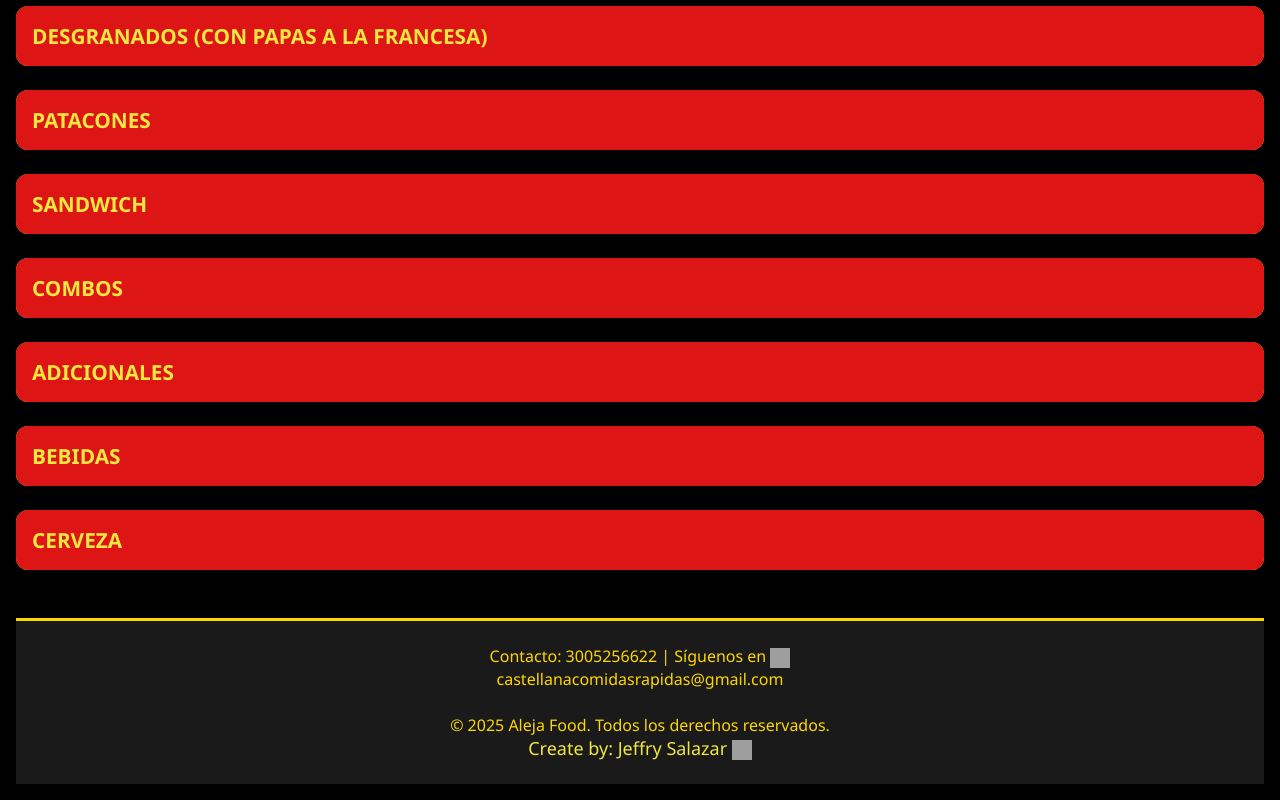
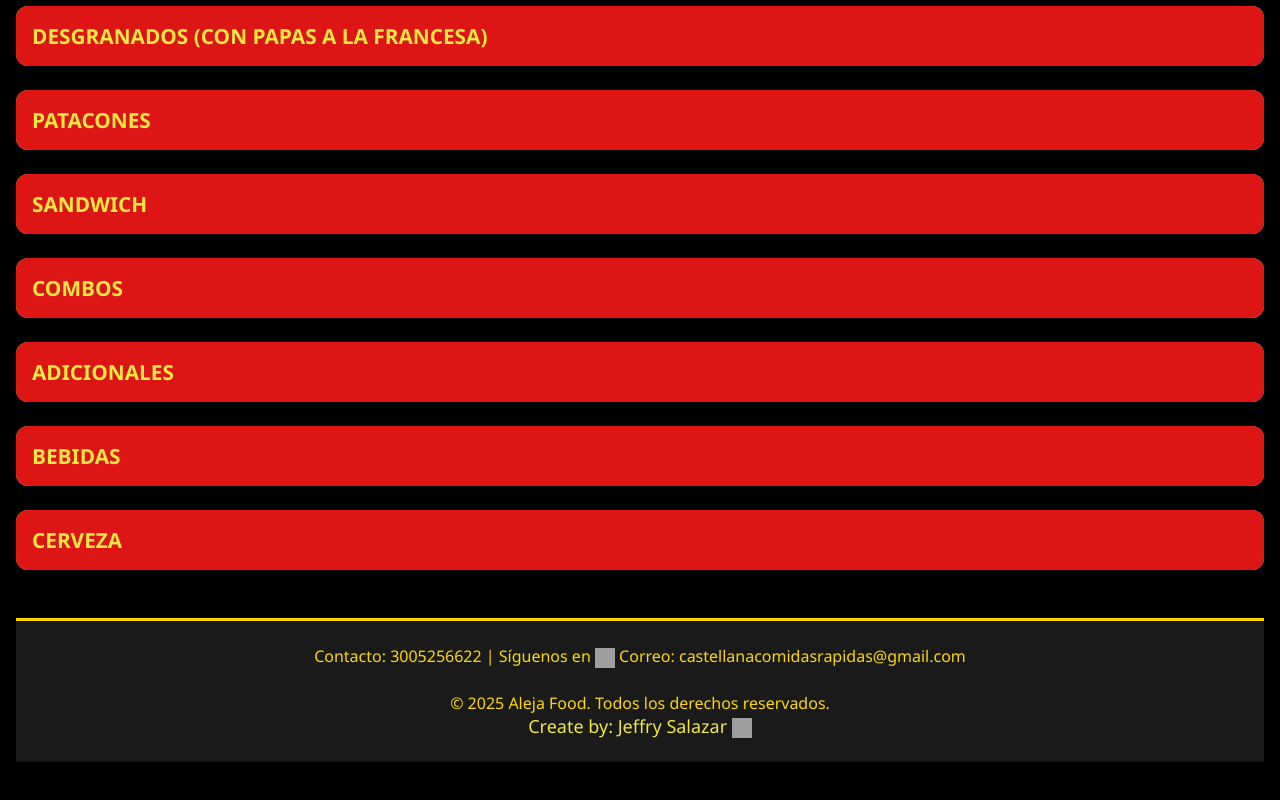
Before and after one commit to Jeff-23/Men-_Aleja_Food, a plain HTML site: page index.html in a window 1280 px wide. Shown: the part 850-1650 px from the top of the page. After the commit the page ends 1628 px from the top, so only its background shows below. Drawn offline with Linux system fonts and the light colour scheme; grey boxes are pictures that could not be loaded.

Commit message:
Update index.html
Actualizando correo en footer

```diff
--- a/index.html
+++ b/index.html
@@ -273,8 +273,8 @@
 
 <footer>
     <p>Contacto: 3005256622 | Síguenos en
-  <img src="https://cdn-icons-png.flaticon.com/512/174/174855.png" alt="Instagram" style="width: 20px; height: 20px; vertical-align: middle;"></p>
-       <p>castellanacomidasrapidas@gmail.com</p>
+  <img src="https://cdn-icons-png.flaticon.com/512/174/174855.png" alt="Instagram" style="width: 20px; height: 20px; vertical-align: middle;">
+       Correo: castellanacomidasrapidas@gmail.com</p>
       <a href="https://www.instagram.com/aleja.food" target="_blank" style="text-decoration: none; font-size: 18px;"></a></p>
     <p>© 2025 Aleja Food. Todos los derechos reservados.</p>
       <a href="https://wa.me/573146760241?text=Hola,%20quiero%20más%20información" target="_blank" style="text-decoration: none; font-size: 18px;">
```
